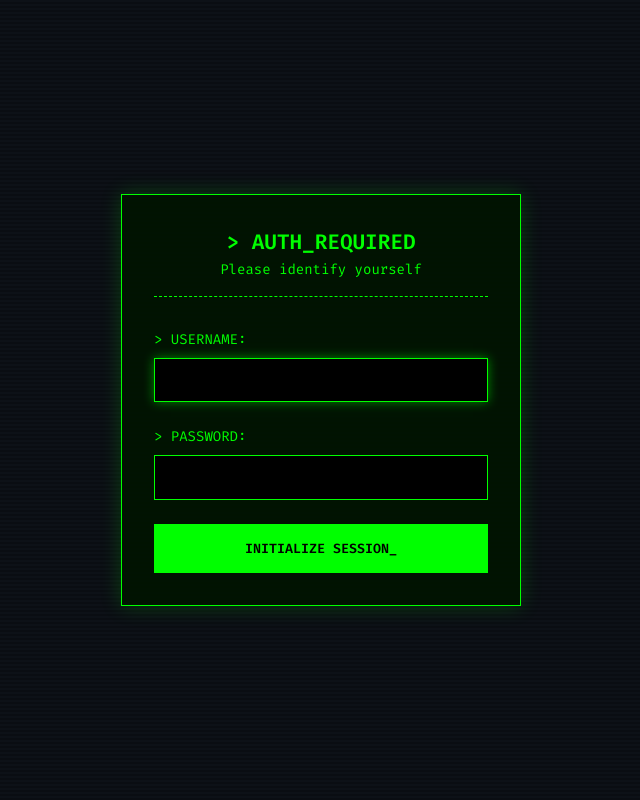
After one commit to obsid2025/manager_decanturi, a Flask app: page /login in a window 1280 px wide. The commit adds this page. Shown: the whole page, without its empty margins (319-959 px from the left). Run offline with Flask 3, Linux system fonts and the light colour scheme.

Commit message:
Implement authentication: Login page, Flask-Login integration, protected routes

```diff
--- a/app.py
+++ b/app.py
@@ -7,7 +7,8 @@ OBSID - Platformă de management decanturi parfumuri
 import eventlet
 eventlet.monkey_patch()
 
-from flask import Flask, render_template, request, jsonify, send_file
+from flask import Flask, render_template, request, jsonify, send_file, redirect, url_for, flash
+from flask_login import LoginManager, UserMixin, login_user, login_required, logout_user, current_user
 from flask_socketio import SocketIO, emit
 import pandas as pd
 import re
@@ -35,6 +36,20 @@ app.config['MAX_CONTENT_LENGTH'] = 16 * 1024 * 1024  # 16MB max file size
 app.config['UPLOAD_FOLDER'] = 'uploads'
 app.config['EXPORT_FOLDER'] = 'exports'
 app.config['SECRET_KEY'] = 'obsid-selenium-automation-secret-2025'
+
+# Configurare Flask-Login
+login_manager = LoginManager()
+login_manager.init_app(app)
+login_manager.login_view = 'login'
+
+# Model User simplu
+class User(UserMixin):
+    def __init__(self, id):
+        self.id = id
+
+@login_manager.user_loader
+def load_user(user_id):
+    return User(user_id)
 
 # Inițializare SocketIO pentru WebSocket live logs
 socketio = SocketIO(app, cors_allowed_origins="*", async_mode='eventlet')
@@ -298,13 +313,44 @@ def proceseazaBonuriProductie(fisier_path):
     return rezultat
 
 
+@app.route('/login', methods=['GET', 'POST'])
+def login():
+    if current_user.is_authenticated:
+        return redirect(url_for('index'))
+
+    if request.method == 'POST':
+        username = request.form.get('username')
+        password = request.form.get('password')
+
+        # Credențiale din ENV sau default
+        valid_user = os.environ.get('APP_USER', 'admin')
+        valid_pass = os.environ.get('APP_PASS', 'obsid123')
+
+        if username == valid_user and password == valid_pass:
+            user = User(1)
+            login_user(user)
+            next_page = request.args.get('next')
+            return redirect(next_page or url_for('index'))
+        else:
+            return render_template('login.html', error='Invalid credentials')
+
+    return render_template('login.html')
+
+@app.route('/logout')
+@login_required
+def logout():
+    logout_user()
+    return redirect(url_for('login'))
+
 @app.route('/')
+@login_required
 def index():
     """Pagina principală"""
     return render_template('index.html')
 
 
 @app.route('/upload', methods=['POST'])
+@login_required
 def upload_file():
     """
     Upload și procesare fișier Excel
@@ -376,6 +422,7 @@ def upload_file():
 
 
 @app.route('/process-vouchers', methods=['POST'])
+@login_required
 def process_vouchers():
     """
     Procesare fișier pentru bonuri de producție (agregate pe SKU)
@@ -419,6 +466,7 @@ def process_vouchers():
 
 
 @app.route('/export/<filename>')
+@login_required
 def export_excel(filename):
     """
     Export raport în Excel
@@ -471,6 +519,7 @@ def export_excel(filename):
 
 
 @app.route('/download-model')
+@login_required
 def download_model():
     """
     Download fișier model de import
@@ -540,6 +589,7 @@ def health():
 
 
 @app.route('/start-automation-selenium', methods=['POST'])
+@login_required
 def start_automation_selenium():
     """
     Pornește automatizarea Selenium pentru crearea bonurilor în Oblio
--- a/requirements.txt
+++ b/requirements.txt
@@ -8,3 +8,4 @@ flask-socketio==5.3.6
 python-socketio==5.11.1
 eventlet==0.35.2
 cloudinary
+flask-login
--- a/templates/index.html
+++ b/templates/index.html
@@ -19,7 +19,7 @@
             <nav>
                 <a href="#" id="cmd-analysis" class="nav-cmd active" data-tab="raport-tab">/analysis_module</a>
                 <a href="#" id="cmd-production" class="nav-cmd" data-tab="voucher-tab">/production_module</a>
-                <a href="https://www.obsid.ro/" target="_blank" class="nav-cmd">/exit_system</a>
+                <a href="{{ url_for('logout') }}" class="nav-cmd">/logout_session</a>
             </nav>
         </header>
 
--- /dev/null
+++ b/templates/login.html
@@ -0,0 +1,122 @@
+<!DOCTYPE html>
+<html lang="ro">
+<head>
+    <meta charset="UTF-8">
+    <meta name="viewport" content="width=device-width, initial-scale=1.0">
+    <title>login@obsid-decant:~</title>
+    <link rel="stylesheet" href="{{ url_for('static', filename='css/style.css') }}?v=terminal_v2">
+    <link rel="preconnect" href="https://fonts.googleapis.com">
+    <link rel="preconnect" href="https://fonts.gstatic.com" crossorigin>
+    <link href="https://fonts.googleapis.com/css2?family=Fira+Code:wght@300;400;600&family=VT323&display=swap" rel="stylesheet">
+    <style>
+        body {
+            display: flex;
+            justify-content: center;
+            align-items: center;
+            height: 100vh;
+            margin: 0;
+            background-color: #0d1117;
+            color: #00ff00;
+            font-family: 'Fira Code', monospace;
+        }
+        .login-container {
+            border: 1px solid #00ff00;
+            padding: 2rem;
+            width: 100%;
+            max-width: 400px;
+            background: rgba(0, 20, 0, 0.9);
+            box-shadow: 0 0 20px rgba(0, 255, 0, 0.2);
+            position: relative;
+            z-index: 10;
+        }
+        .login-header {
+            text-align: center;
+            margin-bottom: 2rem;
+            border-bottom: 1px dashed #00ff00;
+            padding-bottom: 1rem;
+        }
+        .form-group {
+            margin-bottom: 1.5rem;
+        }
+        label {
+            display: block;
+            margin-bottom: 0.5rem;
+            color: #00ff00;
+        }
+        input {
+            width: 100%;
+            padding: 0.8rem;
+            background: #000;
+            border: 1px solid #00ff00;
+            color: #00ff00;
+            font-family: 'Fira Code', monospace;
+            box-sizing: border-box;
+        }
+        input:focus {
+            outline: none;
+            box-shadow: 0 0 10px rgba(0, 255, 0, 0.5);
+        }
+        button {
+            width: 100%;
+            padding: 1rem;
+            background: #00ff00;
+            color: #000;
+            border: none;
+            font-family: 'Fira Code', monospace;
+            font-weight: bold;
+            cursor: pointer;
+            text-transform: uppercase;
+            transition: all 0.3s ease;
+        }
+        button:hover {
+            background: #00cc00;
+            box-shadow: 0 0 15px rgba(0, 255, 0, 0.8);
+        }
+        .error-msg {
+            color: #ff3333;
+            margin-bottom: 1rem;
+            text-align: center;
+            font-size: 0.9rem;
+        }
+        .scanline {
+            position: fixed;
+            top: 0;
+            left: 0;
+            width: 100%;
+            height: 100%;
+            background: linear-gradient(to bottom, rgba(255,255,255,0), rgba(255,255,255,0) 50%, rgba(0,0,0,0.2) 50%, rgba(0,0,0,0.2));
+            background-size: 100% 4px;
+            pointer-events: none;
+            z-index: 5;
+        }
+    </style>
+</head>
+<body>
+    <div class="scanline"></div>
+
+    <div class="login-container">
+        <div class="login-header">
+            <h2>> AUTH_REQUIRED</h2>
+            <p>Please identify yourself</p>
+        </div>
+
+        {% if error %}
+        <div class="error-msg">
+            [ERROR] {{ error }}
+        </div>
+        {% endif %}
+
+        <form method="POST" action="{{ url_for('login') }}">
+            <div class="form-group">
+                <label for="username">> USERNAME:</label>
+                <input type="text" id="username" name="username" required autofocus autocomplete="off">
+            </div>
+            <div class="form-group">
+                <label for="password">> PASSWORD:</label>
+                <input type="password" id="password" name="password" required>
+            </div>
+            <button type="submit">INITIALIZE SESSION_</button>
+        </form>
+    </div>
+</body>
+</html>
```
